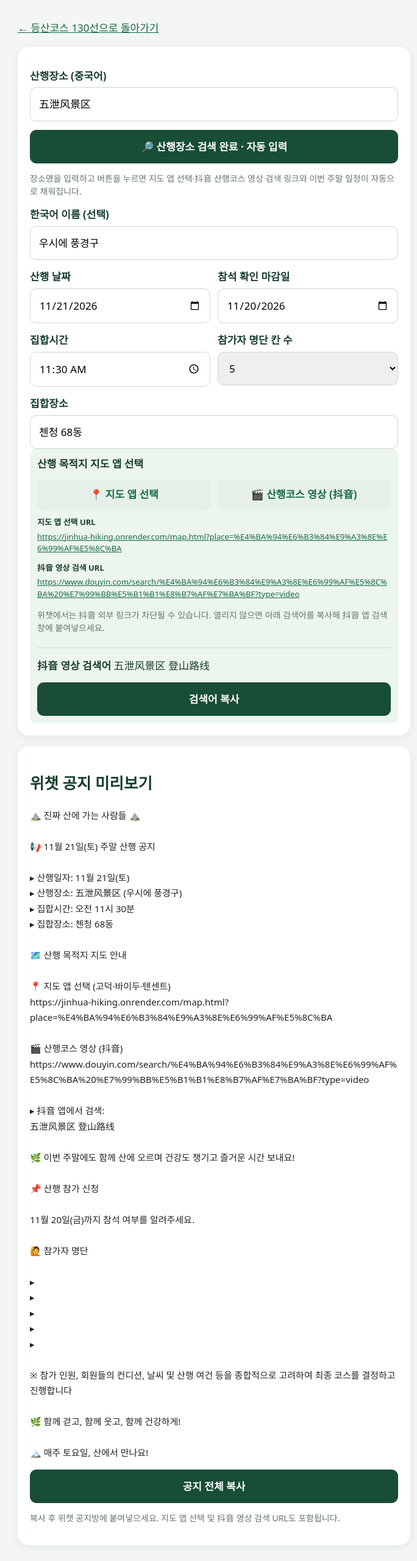
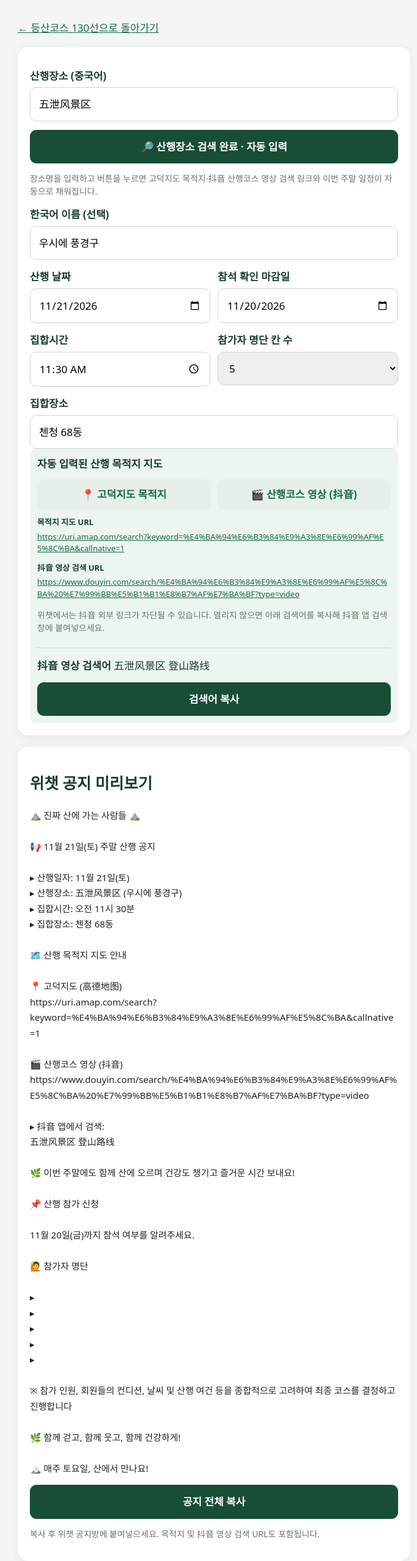
Before and after one commit to foryun74-web/-jinhua-hiking, a plain HTML site: page notice.html in a window 1280 px wide. Shown: the part 108-2668 px from the top of the page at 61% size, without its empty margins (289-973 px from the left). Drawn offline with Linux system fonts and the light colour scheme.

Commit message:
Add files via upload

```diff
--- a/notice.html
+++ b/notice.html
@@ -24,7 +24,7 @@ pre{white-space:pre-wrap;overflow-wrap:anywhere;font:15px/1.7 system-ui,sans-ser
 <label for="place">산행장소 (중국어)</label>
 <input id="place" value="五泄风景区" placeholder="예: 东白山 / 五泄风景区" autocomplete="off">
 <button id="search" type="button">🔎 산행장소 검색 완료 · 자동 입력</button>
-<p id="searchStatus" class="muted" aria-live="polite">장소명을 입력하고 버튼을 누르면 지도 앱 선택·抖音 산행코스 영상 검색 링크와 이번 주말 일정이 자동으로 채워집니다.</p>
+<p id="searchStatus" class="muted" aria-live="polite">장소명을 입력하고 버튼을 누르면 고덕지도 목적지·抖音 산행코스 영상 검색 링크와 이번 주말 일정이 자동으로 채워집니다.</p>
 <label for="ko">한국어 이름 (선택)</label><input id="ko" value="우시에 풍경구">
 <div class="row">
 <div><label for="date">산행 날짜</label><input id="date" type="date"></div>
@@ -34,13 +34,13 @@ pre{white-space:pre-wrap;overflow-wrap:anywhere;font:15px/1.7 system-ui,sans-ser
 <div><label for="count">참가자 명단 칸 수</label><select id="count"><option>5</option><option>6</option><option>8</option><option>10</option><option>15</option></select></div>
 </div>
 <label for="meeting">집합장소</label><input id="meeting" value="첸청 68동">
-<div class="notice"><strong>산행 목적지 지도 앱 선택</strong>
-<div class="links"><a id="amap" target="_blank" rel="noopener noreferrer">📍 지도 앱 선택</a><a id="route" target="_blank" rel="noopener noreferrer">🎬 산행코스 영상 (抖音)</a></div><div class="mapurls"><div><strong>지도 앱 선택 URL</strong><div><a id="amapUrl" target="_blank" rel="noopener noreferrer"></a></div></div><div><strong>抖音 영상 검색 URL</strong><div><a id="routeUrl" target="_blank" rel="noopener noreferrer"></a></div></div></div>
+<div class="notice"><strong>자동 입력된 산행 목적지 지도</strong>
+<div class="links"><a id="amap" target="_blank" rel="noopener noreferrer">📍 고덕지도 목적지</a><a id="route" target="_blank" rel="noopener noreferrer">🎬 산행코스 영상 (抖音)</a></div><div class="mapurls"><div><strong>목적지 지도 URL</strong><div><a id="amapUrl" target="_blank" rel="noopener noreferrer"></a></div></div><div><strong>抖音 영상 검색 URL</strong><div><a id="routeUrl" target="_blank" rel="noopener noreferrer"></a></div></div></div>
 <p class="muted">위챗에서는 抖音 외부 링크가 차단될 수 있습니다. 열리지 않으면 아래 검색어를 복사해 抖音 앱 검색창에 붙여넣으세요.</p><div class="video-search"><strong>抖音 영상 검색어</strong> <span id="videoKeyword"></span> <button id="copyKeyword" type="button">검색어 복사</button></div></div>
 </section>
 <section class="card" id="result"><h2>위챗 공지 미리보기</h2><pre id="preview"></pre>
 <button id="copy" type="button">공지 전체 복사</button>
-<p class="muted" id="status" aria-live="polite">복사 후 위챗 공지방에 붙여넣으세요. 지도 앱 선택 및 抖音 영상 검색 URL도 포함됩니다.</p></section>
+<p class="muted" id="status" aria-live="polite">복사 후 위챗 공지방에 붙여넣으세요. 목적지 및 抖音 영상 검색 URL도 포함됩니다.</p></section>
 </main>
 <script>
 const ids=['place','ko','date','deadline','time','count','meeting'];
@@ -50,7 +50,7 @@ const fmtDate=d=>[d.getFullYear(),String(d.getMonth()+1).padStart(2,'0'),String(
 function nextSaturday(){const d=new Date();d.setHours(12,0,0,0);d.setDate(d.getDate()+(6-d.getDay()+7)%7);return d;}
 function day(v){if(!v)return '미정';const d=new Date(v+'T12:00:00');return `${d.getMonth()+1}월 ${d.getDate()}일(${['일','월','화','수','목','금','토'][d.getDay()]})`;}
 function links(p){const q=encodeURIComponent(p.trim());return {
-a:'https://jinhua-hiking.onrender.com/map.html?place='+q,
+a:'https://uri.amap.com/search?keyword='+q+'&callnative=1',
 r:'https://www.douyin.com/search/'+encodeURIComponent(p.trim()+' 登山路线')+'?type=video'
 };}
 function update(){
@@ -71,7 +71,7 @@ function update(){
 
 🗺️ 산행 목적지 지도 안내
 
-📍 지도 앱 선택 (고덕·바이두·텐센트)
+📍 고덕지도 (高德地图)
 ${a}
 
 🎬 산행코스 영상 (抖音)
@@ -107,7 +107,7 @@ function autofill(){
  el('time').value='11:30';el('count').value='5';
  if(!el('meeting').value.trim())el('meeting').value='첸청 68동';
  update();
- el('searchStatus').textContent=`${p} 지도 앱 선택·抖音 영상 검색 링크와 산행 일정이 입력되었습니다. 지도 버튼에서 실제 위치를 확인해 주세요.`;
+ el('searchStatus').textContent=`${p} 목적지 지도·抖音 영상 검색 링크와 산행 일정이 입력되었습니다. 지도 버튼에서 실제 위치를 확인해 주세요.`;
  el('result').scrollIntoView({behavior:'smooth',block:'start'});
 }
 try{const saved=JSON.parse(localStorage.getItem('hikingNoticeDraft')||'null');if(saved)ids.forEach(id=>{if(saved[id]!=null)el(id).value=saved[id];});}catch(e){}
```
Also changed, not shown: map.html (+1 -1 lines).
